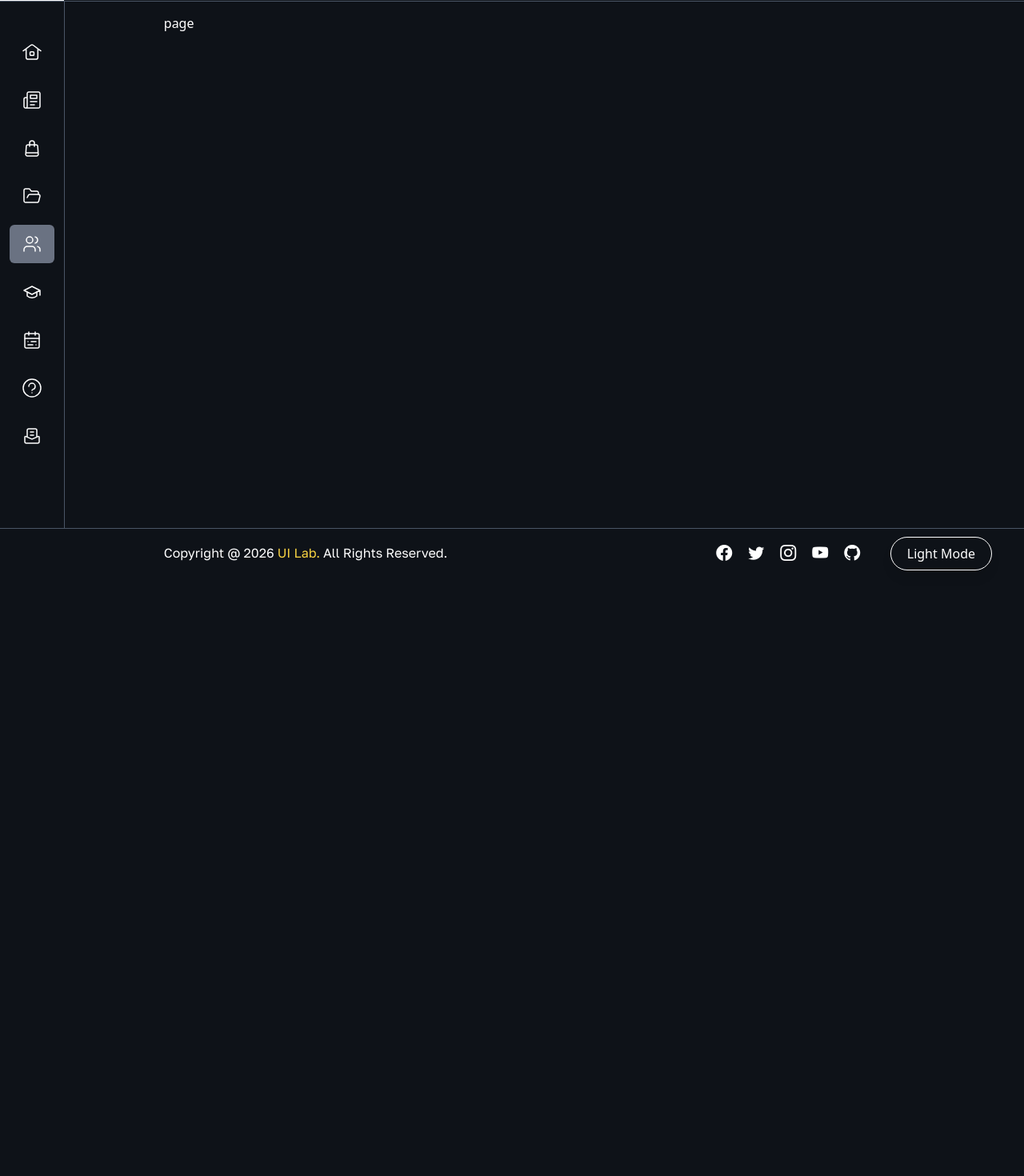
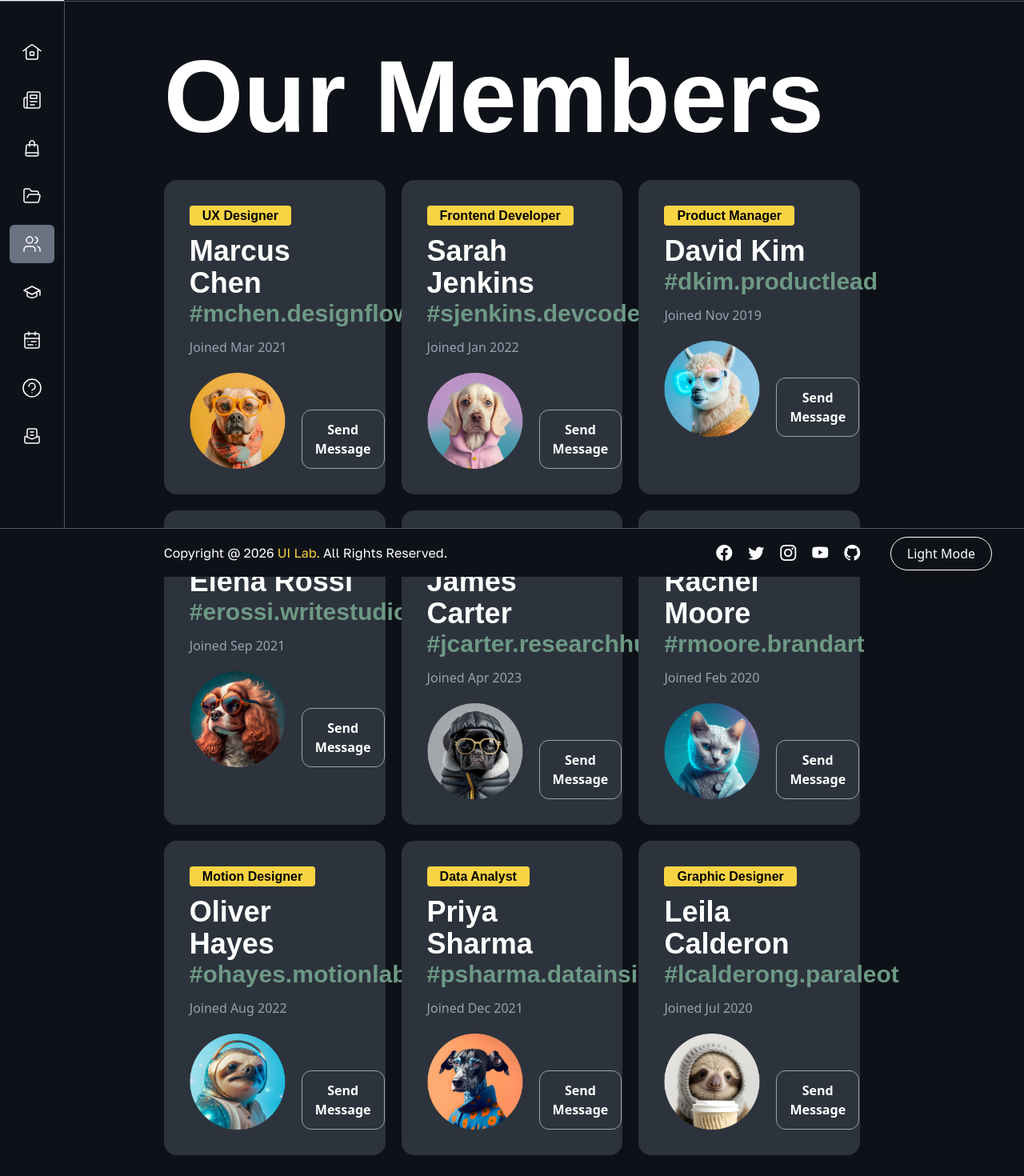
Before and after one commit to Jisap/nextjs16-uilab, a Next.js app: page /Pages/Members in a window 1280 px wide. Shown: the part 79-1549 px from the top of the page at 80% size. Before the commit the page ends 800 px from the top, so only its background shows below. Built offline with nearby package versions, Linux system fonts and the light colour scheme; a web font is replaced by a local one.

Commit message:
feat: implement members directory page with static data mapping

```diff
--- a/app/JsonData/MembersData.json
+++ b/app/JsonData/MembersData.json
@@ -5,7 +5,7 @@
     "name": "Marcus Chen",
     "username": "#mchen.designflow",
     "joined": "Joined Mar 2021",
-    "image": "/member-1.png"
+    "image": "/Images/member-1.png"
   },
   {
     "id": 2,
@@ -13,7 +13,7 @@
     "name": "Sarah Jenkins",
     "username": "#sjenkins.devcode",
     "joined": "Joined Jan 2022",
-    "image": "/member-2.png"
+    "image": "/Images/member-2.png"
   },
   {
     "id": 3,
@@ -21,7 +21,7 @@
     "name": "David Kim",
     "username": "#dkim.productlead",
     "joined": "Joined Nov 2019",
-    "image": "/member-3.png"
+    "image": "/Images/member-3.png"
   },
   {
     "id": 4,
@@ -29,7 +29,7 @@
     "name": "Elena Rossi",
     "username": "#erossi.writestudio",
     "joined": "Joined Sep 2021",
-    "image": "/member-4.png"
+    "image": "/Images/member-4.png"
   },
   {
     "id": 5,
@@ -37,7 +37,7 @@
     "name": "James Carter",
     "username": "#jcarter.researchhub",
     "joined": "Joined Apr 2023",
-    "image": "/member-5.png"
+    "image": "/Images/member-5.png"
   },
   {
     "id": 6,
@@ -45,7 +45,7 @@
     "name": "Rachel Moore",
     "username": "#rmoore.brandart",
     "joined": "Joined Feb 2020",
-    "image": "/member-6.png"
+    "image": "/Images/member-6.png"
   },
   {
     "id": 7,
@@ -53,7 +53,7 @@
     "name": "Oliver Hayes",
     "username": "#ohayes.motionlab",
     "joined": "Joined Aug 2022",
-    "image": "/member-7.png"
+    "image": "/Images/member-7.png"
   },
   {
     "id": 8,
@@ -61,7 +61,7 @@
     "name": "Priya Sharma",
     "username": "#psharma.datainsights",
     "joined": "Joined Dec 2021",
-    "image": "/member-8.png"
+    "image": "/Images/member-8.png"
   },
   {
     "id": 9,
@@ -69,6 +69,6 @@
     "name": "Leila Calderon",
     "username": "#lcalderong.paraleot",
     "joined": "Joined Jul 2020",
-    "image": "/member-9.png"
+    "image": "/Images/member-9.png"
   }
 ]
--- a/app/Pages/Members/page.tsx
+++ b/app/Pages/Members/page.tsx
@@ -1,9 +1,69 @@
-import React from 'react'
+"use client"
 
-const page = () => {
+import MembersData from "@/app/JsonData/MembersData.json"
+import Image from "next/image"
+import Link from "next/link"
+
+
+
+const Members = () => {
   return (
-    <div>page</div>
+    <>
+      <div className="mt-5 py-5 pb-20">
+        <div className="flex flex-wrap justify-between items-center gap-5">
+          <div className="title">
+            <h1 className="clash-font font-semibold text-5xl md:text-9xl">
+              Our Members
+            </h1>
+          </div>
+        </div>
+
+        <div className="mt-10">
+          <div className="grid grid-cols-1 md:grid-cols-2 lg:grid-cols-3 gap-5">
+            {MembersData.map((member, index) => (
+              <Link
+                key={index}
+                href={`/Pages/members/${member.id}`}
+                className="p-5 md:p-8 rounded-2xl bg-[#2d333c] cursor-pointer"
+              >
+                <div className="rounded-2xl group">
+                  <span className={`px-4 py-1 rounded clash-font font-semibold bg-prim text-black`}>
+                    {member.role}
+                  </span>
+
+                  <h2 className="text-4xl text-white hover:text-prim mt-3 clash-font font-semibold">
+                    {member.name}
+                  </h2>
+
+                  <h2 className="text-3xl text-forth mb-3 clash-font font-semibold">
+                    {member.username}
+                  </h2>
+
+                  <p className="text-gray-400">
+                    {member.joined}
+                  </p>
+
+                  <div className="mt-5 flex items-end gap-5">
+                    <Image
+                      src={member.image}
+                      alt={member.name}
+                      width={120}
+                      height={120}
+                      className="object-contain"
+                    />
+
+                    <div className="border border-gray-400 text-white mt-3 text-center py-3 px-4 rounded-xl hover:bg-white hover:text-black font-bold transition-all duration-300">
+                      Send Message
+                    </div>
+                  </div>
+                </div>
+              </Link>
+            ))}
+          </div>
+        </div>
+      </div>
+    </>
   )
 }
 
-export default page
+export default Members
```
